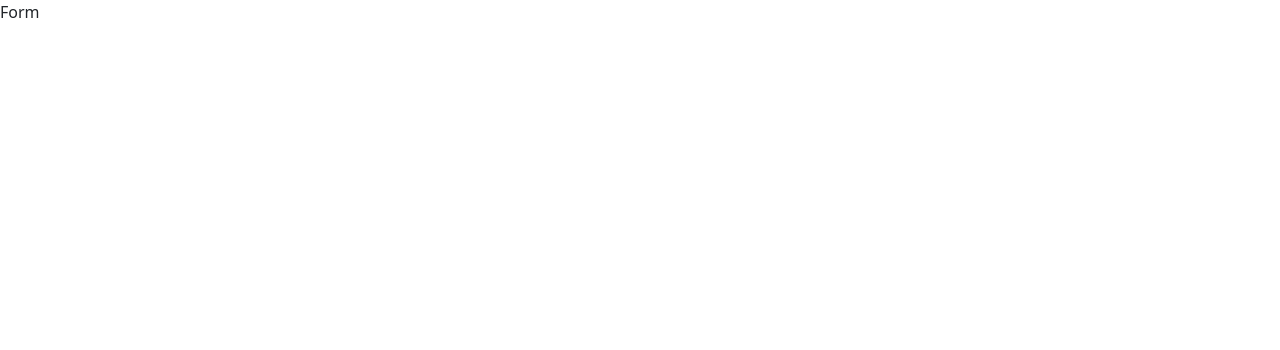
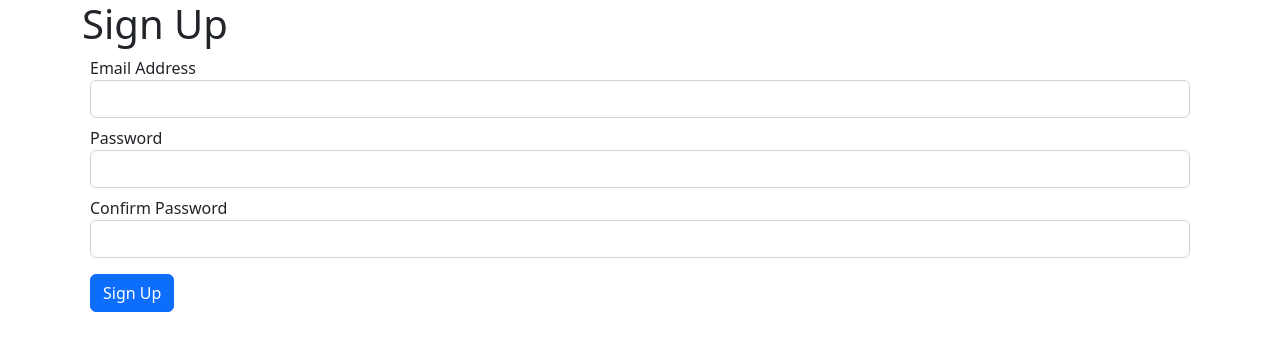
Before and after one commit to anthgrim/ticketapp, a Next.js app in the folder client/: page /auth/signup in a window 1280 px wide. Shown: the top 350 px of the page. Built offline with nearby package versions, Linux system fonts and the light colour scheme.

Commit message:
adding signup form draft

```diff
--- /dev/null
+++ b/client/components/forms/Input.tsx
@@ -0,0 +1,42 @@
+import React from 'react'
+
+interface Props {
+  inputId: string
+  inputName: string
+  labelText: string
+  value: string
+  type: string
+  onChange: React.ChangeEventHandler
+  errorMessage: string | undefined
+}
+
+const Input = ({
+  inputId,
+  inputName,
+  labelText,
+  value,
+  onChange,
+  errorMessage,
+  type
+}: Props) => {
+  return (
+    <div className='form-group m-2'>
+      <label htmlFor={inputId}>{labelText}</label>
+      <input
+        className='form-control'
+        id={inputId}
+        name={inputName}
+        value={value}
+        onChange={onChange}
+        type={type}
+      />
+      <span className='text-danger'>{errorMessage}</span>
+    </div>
+  )
+}
+
+Input.defaultProps = {
+  type: 'text'
+}
+
+export default Input
--- a/client/components/index.ts
+++ b/client/components/index.ts
@@ -1 +1,5 @@
+// FORMS
+export { default as Input } from './forms/Input'
+
+// META
 export { default as Meta } from './Meta/Meta'
--- a/client/package.json
+++ b/client/package.json
@@ -12,6 +12,7 @@
     "@types/node": "18.14.4",
     "@types/react": "18.0.28",
     "@types/react-dom": "18.0.11",
+    "axios": "^1.3.4",
     "bootstrap": "^5.2.3",
     "formik": "^2.2.9",
     "next": "13.2.3",
--- a/client/pages/auth/signup.tsx
+++ b/client/pages/auth/signup.tsx
@@ -1,6 +1,7 @@
 import React from 'react'
 import * as yup from 'yup'
 import { useFormik } from 'formik'
+import { Input } from '@/components'
 
 const SignUp = () => {
   const validationSchema = yup.object({
@@ -12,6 +13,7 @@
     confirmPassword: yup
       .string()
       .oneOf([yup.ref('password')], 'Passwords must match')
+      .required('Required')
   })
 
   const formik = useFormik({
@@ -27,7 +29,45 @@
       console.log(payload)
     }
   })
-  return <form>Form</form>
+  return (
+    <div className='container'>
+      <h1>Sign Up</h1>
+      <Input
+        inputId='email'
+        inputName='email'
+        labelText='Email Address'
+        value={formik.values.email}
+        onChange={formik.handleChange}
+        errorMessage={formik.errors.email}
+        type='email'
+      />
+      <Input
+        inputId='password'
+        inputName='password'
+        labelText='Password'
+        value={formik.values.password}
+        onChange={formik.handleChange}
+        type='password'
+        errorMessage={formik.errors.password}
+      />
+      <Input
+        inputId='confirmPassword'
+        inputName='confirmPassword'
+        labelText='Confirm Password'
+        value={formik.values.confirmPassword}
+        onChange={formik.handleChange}
+        type='password'
+        errorMessage={formik.errors.confirmPassword}
+      />
+      <button
+        type='submit'
+        className='btn btn-primary m-2'
+        onClick={() => formik.handleSubmit()}
+      >
+        Sign Up
+      </button>
+    </div>
+  )
 }
 
 export default SignUp
```
Also changed, not shown: 1 other file (tests, documents, lock files or other folders).
